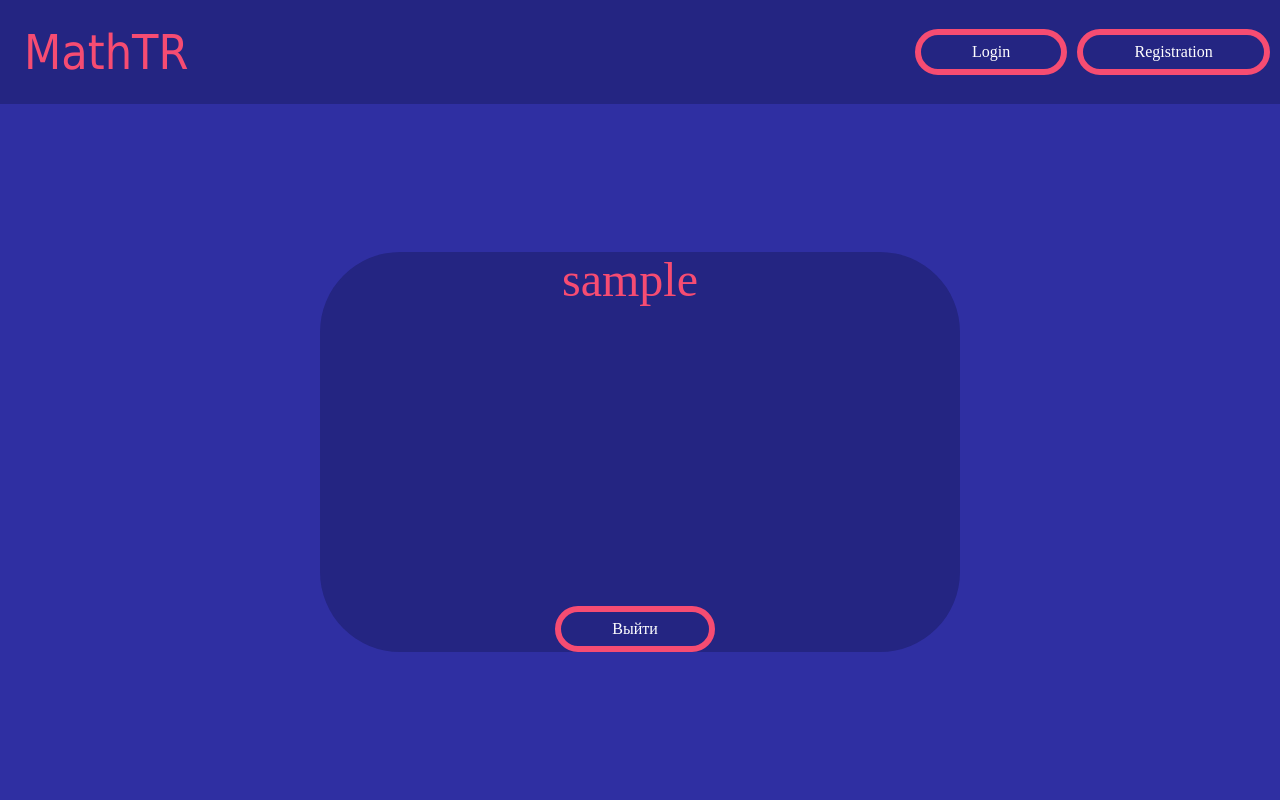
After one commit to 51Sirius/MathSite, a Flask app: a page that uses templates/user.html in a window 1280 px wide. The commit adds this page. Run offline with Flask 2, Linux system fonts and the light colour scheme; tables that the repository leaves empty hold one stand-in row (values such as "Sample post").

Commit message:
Add page with user

```diff
--- a/app.py
+++ b/app.py
@@ -86,6 +86,12 @@ def registration():
     return render_template('registration.html', form=register_form, title='Registration')
 
 
+@app.route('/user/<string:nick>')
+def user(nick):
+    user = Users.query.filter_by(username=nick).first()
+    return render_template('user.html', title=nick, user=user)
+
+
 @app.route('/logout')
 def logout():
     logout_user()
--- a/forms.py
+++ b/forms.py
@@ -10,7 +10,7 @@ class Answer(FlaskForm):
 
 class Registration(FlaskForm):
     username = StringField('Никнэйм', validators=[DataRequired()], widget=TextInput())
-    email = StringField('Почта', validators=[DataRequired()], widget=TextInput())
+    email = StringField('Почта', validators=[DataRequired(), Email()], widget=TextInput())
     password = StringField('Пароль', validators=[DataRequired()], widget=PasswordInput())
     password_confirm = StringField('Подтверждение пароля', validators=[DataRequired(), EqualTo('password')],
                                    widget=PasswordInput())
--- /dev/null
+++ b/static/css/users.css
@@ -0,0 +1,26 @@
+.page-registration {
+    justify-content: space-between;
+    align-items: center;
+    color: #F64C72;
+    background: #242582;
+    min-height: 50vh;
+    display: flex;
+    flex-direction: column;
+    width: 50vw;
+    border-radius: 80px;
+}
+
+main {
+    display: flex;
+    flex-direction: initial;
+    align-items: center;
+    justify-content: center;
+}
+
+.header-page {
+
+}
+
+.footer-page {
+    display: flex;
+}
--- a/templates/navbar.html
+++ b/templates/navbar.html
@@ -5,5 +5,5 @@
         <a href="{{ url_for('registration') }}" class="button small">Registration</a>
     </div>
 {% else %}
-    <a href="{{ url_for('logout') }}" class="nickname">{{ current_user.username }}</a>
+    <a href="/user/{{ current_user.username }}" class="nickname">{{ current_user.username }}</a>
 {% endif %}
--- /dev/null
+++ b/templates/user.html
@@ -0,0 +1,10 @@
+{% extends 'base.html' %}
+{% block custom %}
+    <link rel="stylesheet" type="text/css" href="{{ url_for('static', filename='css/users.css') }}"/>
+{% endblock %}
+{% block content %}
+    <div class="page-registration">
+        <div class="header-page"><div class="nickname">{{ user.username }}</div></div>
+        <div class="footer-page"><a href="{{ url_for('logout') }}" class="button">Выйти</a></div>
+    </div>
+{% endblock %}
```
